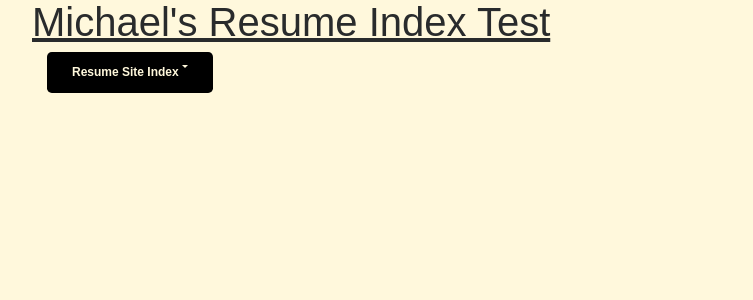
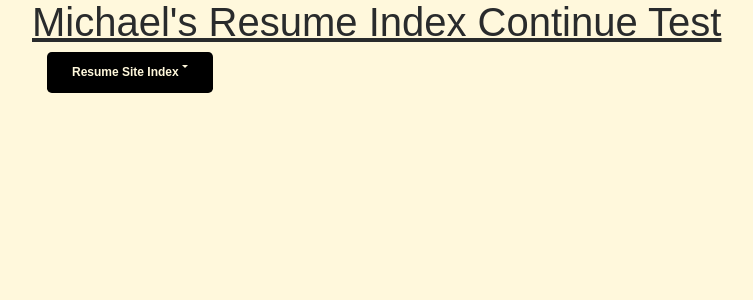
Before and after one commit to michaelborlandKeys/resume-project, a PHP site: page / in a window 1280 px wide. Shown: the top 300 px of the page, without its empty margins (38-791 px from the left). Run offline with PHP 8.4, Linux system fonts and the light colour scheme; some libraries are stand-ins or nearby versions.

Commit message:
continuer to test

```diff
--- a/public_html/index.php
+++ b/public_html/index.php
@@ -10,7 +10,7 @@
 <body>
 <div class="container">
      <div class="row">
-         <h1 id="page-header" style="text-decoration: underline;"> Michael's Resume Index Test</h1>
+         <h1 id="page-header" style="text-decoration: underline;"> Michael's Resume Index Continue Test</h1>
     </div>
         <div class="row" >
     <div class="col-sm-3 col-md-6 col-lg-12 dropdown" id="nav_button">
```
